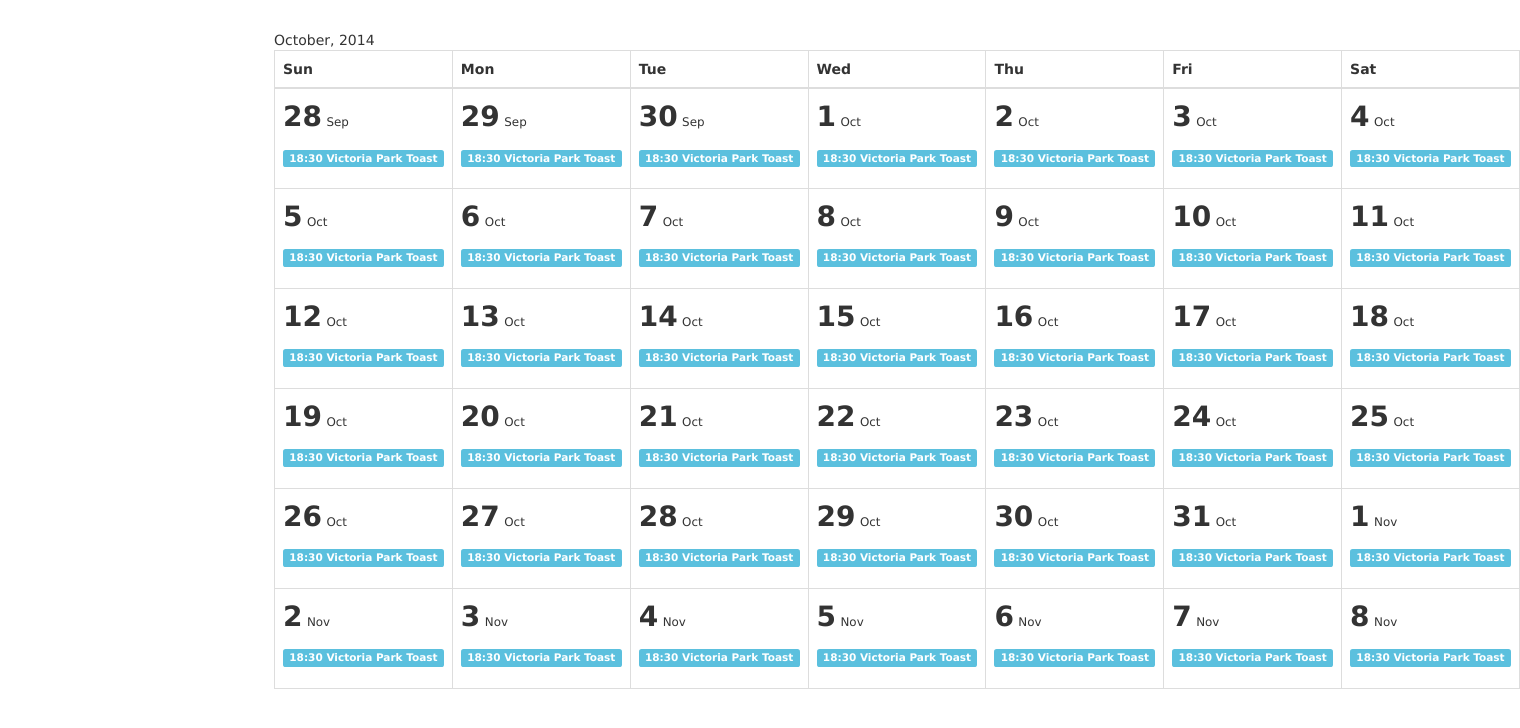
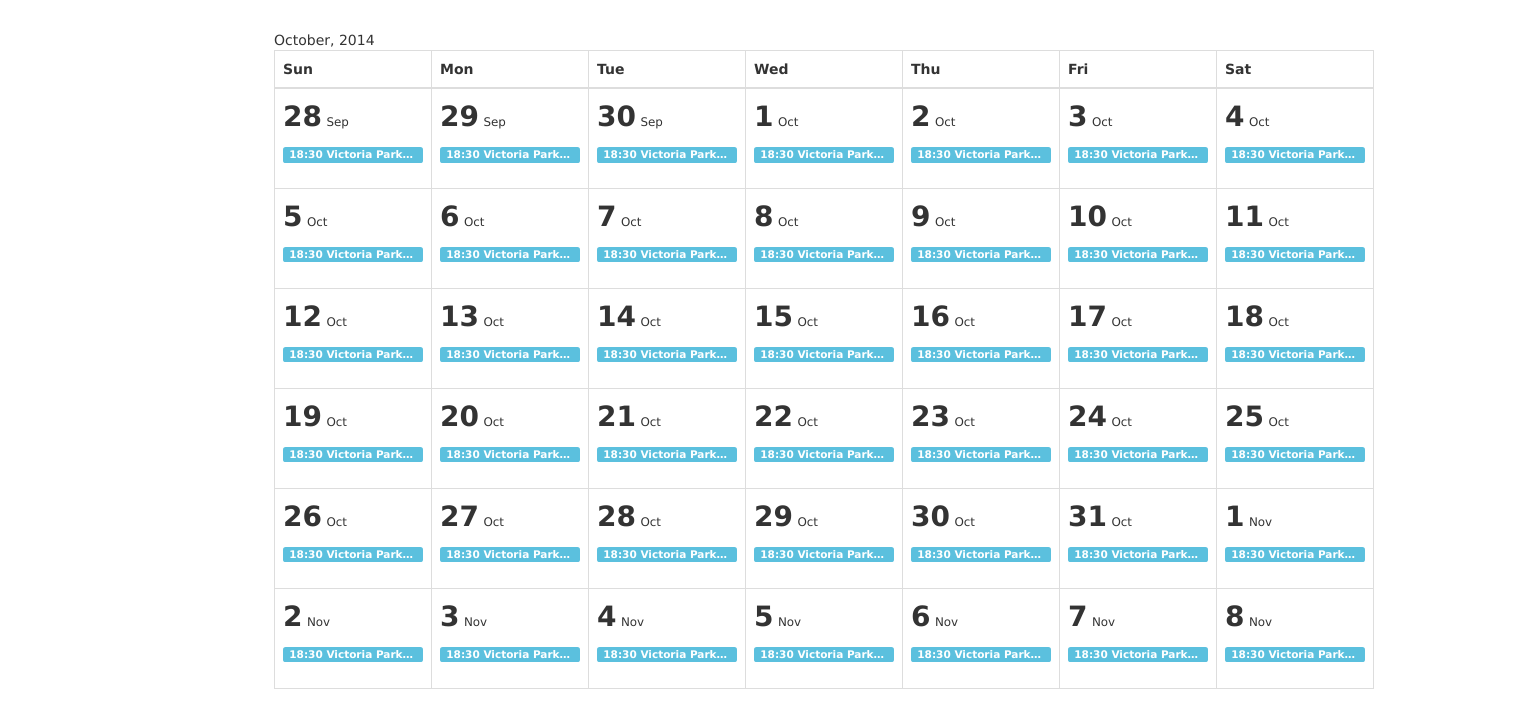
Before and after one commit to Harshitha-G/Angular.UnitTestDemo, a website: page canlendar.html in a window 1280 px wide. Shown: the whole page, 1520 px wide, since content can reach past the window. Drawn offline with Linux system fonts and the light colour scheme.

Commit message:
Fixing travis phantom issue

```diff
--- a/canlendar.html
+++ b/canlendar.html
@@ -30,7 +30,7 @@
                     <small>{{date | date:'MMM'}}</small>
                     </div>
                     <div style="margin-top: 10px;">
-                        <a href="#" class="label label-info" style="">18:30 Victoria Park Toast</a>
+                        <a href="#" class="label label-info calendar-event">18:30 Victoria Park Toast</a>
                     </div>
                 </td>
             </tr>
--- a/styles/site.css
+++ b/styles/site.css
@@ -18,7 +18,7 @@ body {
     height: 100px;
 }
 
-.calendar-event-label {
+.calendar-event {
     width: 140px;
     display: inline-block;
     white-space: nowrap;
```
Also changed, not shown: .travis.yml.
